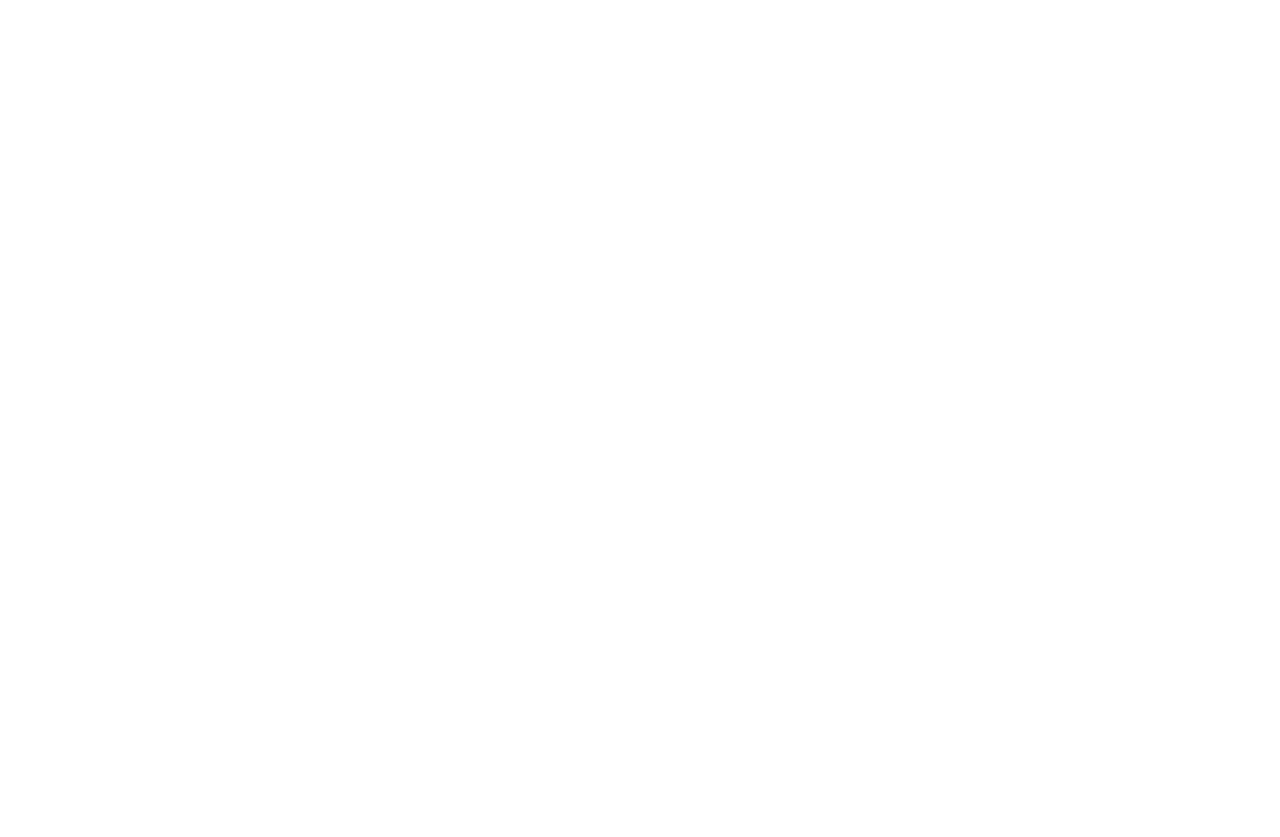
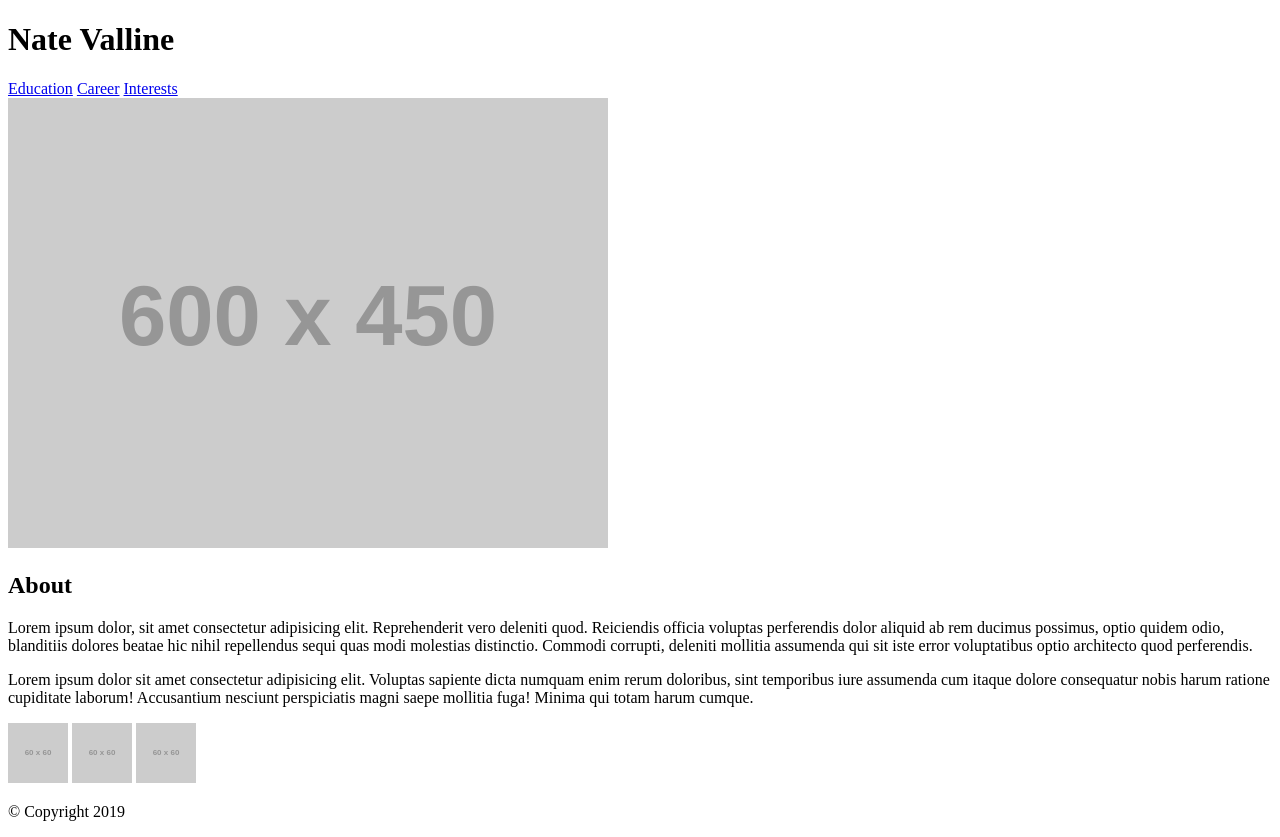
Before and after one commit to nvalline/02-05-personal-bio, a plain HTML site: page index.html in a window 1280 px wide. Before the commit the page ends 800 px from the top, so only its background shows below. Drawn offline with Linux system fonts and the light colour scheme; placeholder pictures from the web are drawn by us.

Commit message:
updated index.html with basic outline & created css files

```diff
--- a/index.html
+++ b/index.html
@@ -3,7 +3,59 @@
   <head>
     <meta charset="UTF-8" />
     <meta name="viewport" content="width=device-width, initial-scale=1.0" />
-    <title>Document</title>
+    <title>Personal Bio</title>
   </head>
-  <body></body>
+  <body>
+    <header>
+      <h1 class="logo">Nate Valline</h1>
+      <nav>
+        <a href="#">Education</a>
+        <a href="#">Career</a>
+        <a href="#">Interests</a>
+      </nav>
+    </header>
+    <section>
+      <img
+        src="https://via.placeholder.com/600x450"
+        alt="main image"
+        class="hero-img"
+      />
+      <h2>About</h2>
+      <p>
+        Lorem ipsum dolor, sit amet consectetur adipisicing elit. Reprehenderit
+        vero deleniti quod. Reiciendis officia voluptas perferendis dolor
+        aliquid ab rem ducimus possimus, optio quidem odio, blanditiis dolores
+        beatae hic nihil repellendus sequi quas modi molestias distinctio.
+        Commodi corrupti, deleniti mollitia assumenda qui sit iste error
+        voluptatibus optio architecto quod perferendis.
+      </p>
+      <p>
+        Lorem ipsum dolor sit amet consectetur adipisicing elit. Voluptas
+        sapiente dicta numquam enim rerum doloribus, sint temporibus iure
+        assumenda cum itaque dolore consequatur nobis harum ratione cupiditate
+        laborum! Accusantium nesciunt perspiciatis magni saepe mollitia fuga!
+        Minima qui totam harum cumque.
+      </p>
+    </section>
+    <aside>
+      <img
+        src="https://via.placeholder.com/60"
+        alt="social media icon"
+        class="soc-icon"
+      />
+      <img
+        src="https://via.placeholder.com/60"
+        alt="social media icon"
+        class="soc-icon"
+      />
+      <img
+        src="https://via.placeholder.com/60"
+        alt="social media icon"
+        class="soc-icon"
+      />
+    </aside>
+    <footer>
+      <p>&copy; Copyright 2019</p>
+    </footer>
+  </body>
 </html>
```
Also changed, not shown: css/reset.css (added), css/style.css (added).
